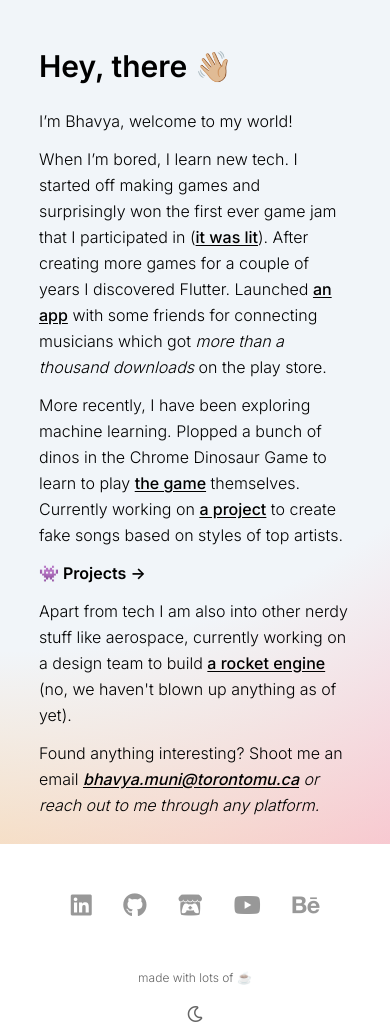
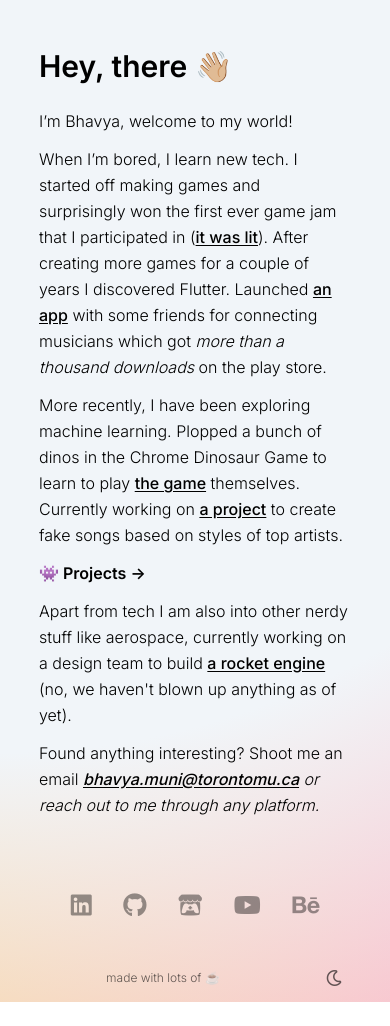
Before and after one commit to BhavyaMuni/website-v2, a SvelteKit app: page / in a window 390 px wide. After the commit the page ends 1002 px from the top, so only its background shows below. Built offline with nearby package versions, Linux system fonts and the light colour scheme.

Commit message:
bugfix: finally fixed the mobile glitch

```diff
--- a/src/routes/+layout.svelte
+++ b/src/routes/+layout.svelte
@@ -53,18 +53,18 @@
 
 <svelte:window on:mousemove={handleMousemove} bind:innerWidth bind:innerHeight />
 <div
-	class="flex flex-col h-screen justify-between bg-grad dark:bg-grad-dark items-center dark:text-white "
+	class="flex flex-col min-h-screen justify-center bg-grad dark:bg-grad-dark dark:text-white"
 	style="--mx: {$mx}px; --my: {$my}px;"
 >
 	<div
-		class="flex flex-col lg:w-1/3 sm:w-2/3 xs:w-4/5 justify-center m-auto py-12 leading-relaxed space-y-3"
+		class="flex flex-col w-4/5 md:max-w-2xl justify-center m-auto py-12 leading-relaxed space-y-3"
 	>
 		<slot />
 	</div>
 	<Social />
-	<div class="opacity-60 flex flex-col sm:self-stretch sm:flex-row">
-		<p class="text-xs py-4 sm:ml-auto">made with lots of ☕️</p>
-		<button on:click={handleSwitchDarkMode} class="sm:ml-auto sm:mr-4">
+	<div class="opacity-60 flex flex-row justify-between md:justify-center">
+		<p class="text-xs py-4 ml-auto">made with lots of ☕️</p>
+		<button on:click={handleSwitchDarkMode} class="ml-auto mr-12">
 			{#if darkMode}
 				<i class="far fa-sun" />
 			{:else}
```
